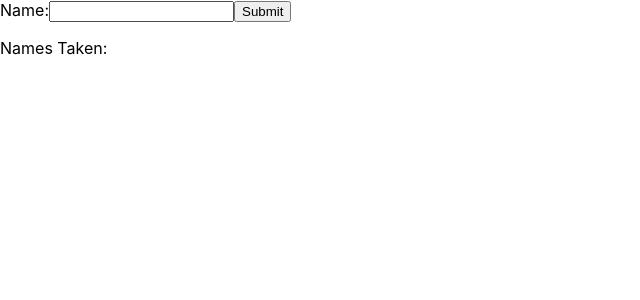
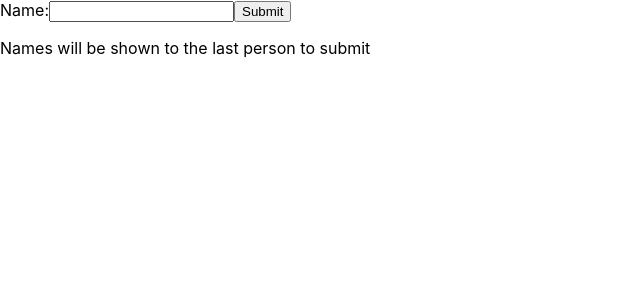
Before and after one commit to wdominguez/secret-santa, a Next.js app: page / in a window 1280 px wide. Shown: the top 300 px of the page, without its empty margins (0-640 px from the left). Built offline with nearby package versions, Linux system fonts and the light colour scheme.

Commit message:
adjusted text

```diff
--- a/pages/index.js
+++ b/pages/index.js
@@ -36,6 +36,8 @@ export default function Home() {
         </label>
         <input type='submit' value='Submit' />
       </form>
+      {names.length == 7 ? (
+        <>
           <p>Names Taken: </p>
           <ul>
             {names.map((name) => (
@@ -43,5 +45,9 @@ export default function Home() {
             ))}
           </ul>
         </>
+      ) : (
+        <p>Names will be shown to the last person to submit</p>
+      )}
+    </>
   );
 }
```
Lines whose indentation alone changed are shown as unchanged.
